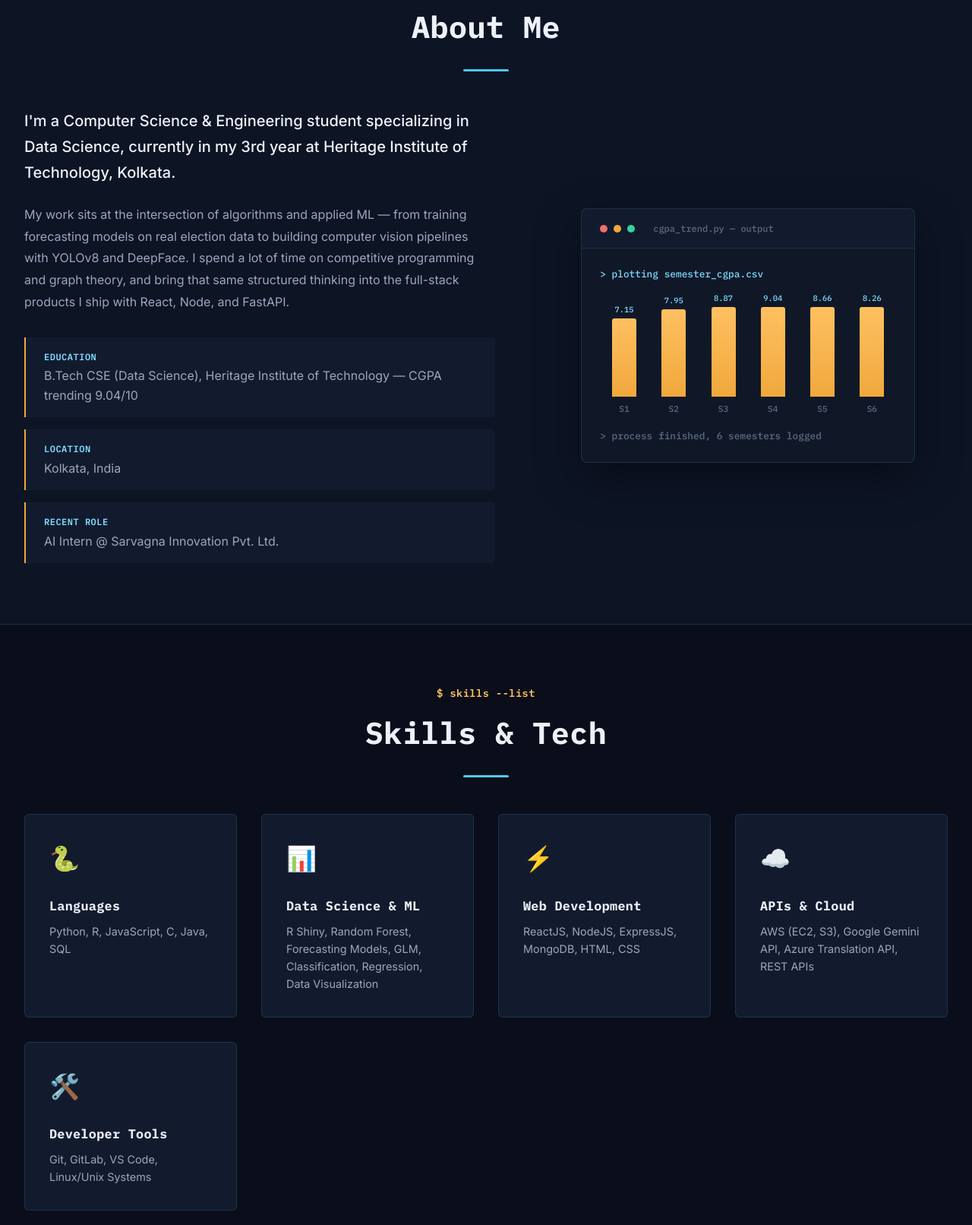
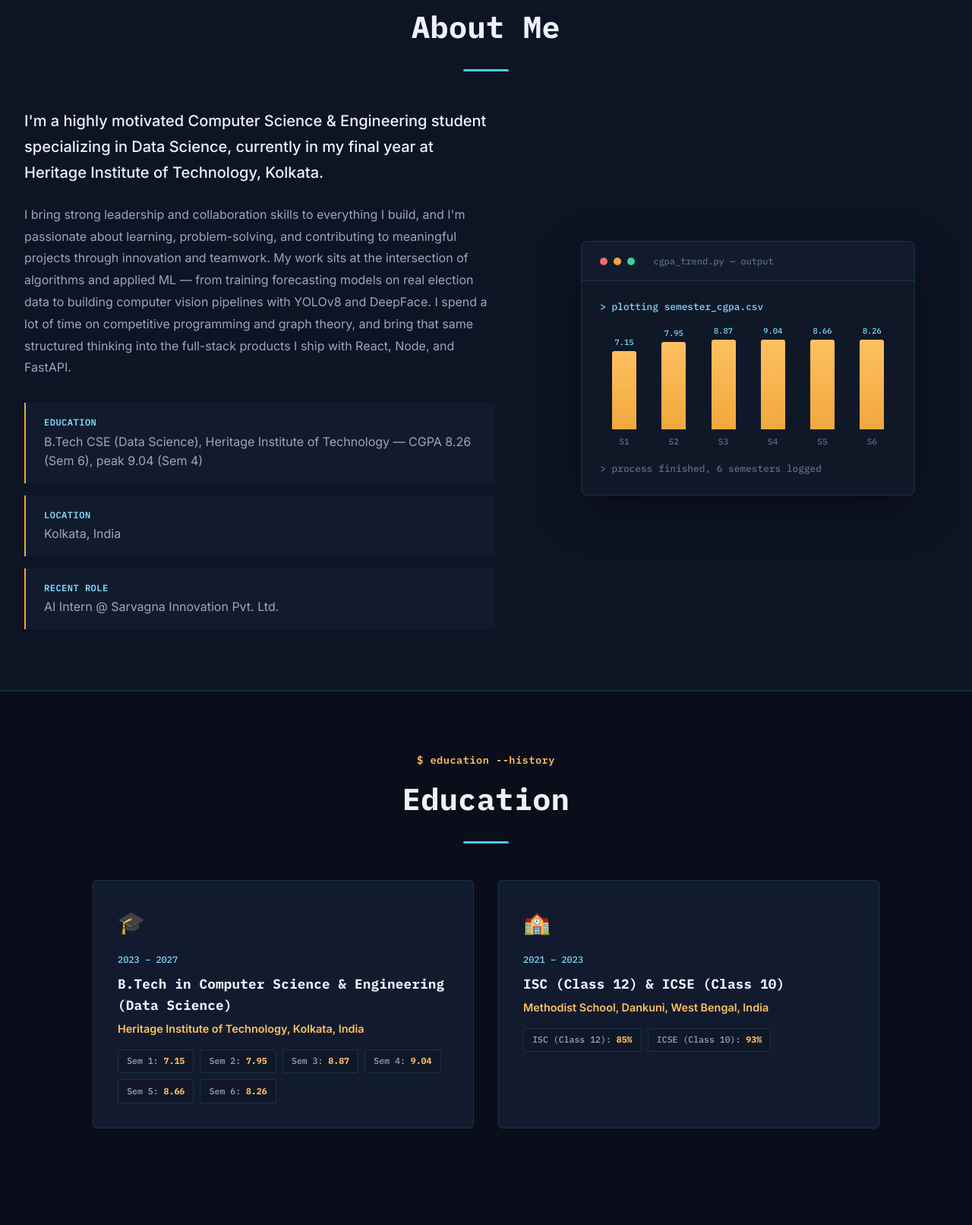
Before and after one commit to amar2512003/AmarSinha, a website: page index.html in a window 1280 px wide. Shown: the part 908-2520 px from the top of the page at 76% size. Drawn offline with Linux system fonts and the light colour scheme.

Commit message:
education part  added for deployment

```diff
--- a/index.html
+++ b/index.html
@@ -16,6 +16,7 @@
             <a href="#home" class="logo">AS<span class="logo-dot">.</span></a>
             <ul class="nav-links">
                 <li><a href="#about">About</a></li>
+                <li><a href="#education">Education</a></li>
                 <li><a href="#skills">Skills</a></li>
                 <li><a href="#projects">Projects</a></li>
                 <li><a href="#experience">Experience</a></li>
@@ -82,20 +83,24 @@
         <div class="about-content">
             <div class="about-text">
                 <p class="about-intro">
-                    I'm a Computer Science &amp; Engineering student specializing in Data Science,
-                    currently in my 3rd year at Heritage Institute of Technology, Kolkata.
+                    I'm a highly motivated Computer Science &amp; Engineering student specializing
+                    in Data Science, currently in my final year at Heritage Institute of
+                    Technology, Kolkata.
                 </p>
                 <p class="about-details">
-                    My work sits at the intersection of algorithms and applied ML — from
-                    training forecasting models on real election data to building computer
-                    vision pipelines with YOLOv8 and DeepFace. I spend a lot of time on
-                    competitive programming and graph theory, and bring that same structured
-                    thinking into the full-stack products I ship with React, Node, and FastAPI.
+                    I bring strong leadership and collaboration skills to everything I build,
+                    and I'm passionate about learning, problem-solving, and contributing to
+                    meaningful projects through innovation and teamwork. My work sits at the
+                    intersection of algorithms and applied ML — from training forecasting
+                    models on real election data to building computer vision pipelines with
+                    YOLOv8 and DeepFace. I spend a lot of time on competitive programming and
+                    graph theory, and bring that same structured thinking into the full-stack
+                    products I ship with React, Node, and FastAPI.
                 </p>
                 <div class="about-quick">
                     <div class="quick-item">
                         <span class="quick-label">Education</span>
-                        <span class="quick-value">B.Tech CSE (Data Science), Heritage Institute of Technology &mdash; CGPA trending 9.04/10</span>
+                        <span class="quick-value">B.Tech CSE (Data Science), Heritage Institute of Technology &mdash; CGPA 8.26 (Sem 6), peak 9.04 (Sem 4)</span>
                     </div>
                     <div class="quick-item">
                         <span class="quick-label">Location</span>
@@ -150,6 +155,40 @@
         </div>
     </section>
 
+    <section id="education" class="education">
+        <div class="section-header">
+            <p class="section-eyebrow">$ education --history</p>
+            <h2 class="section-title">Education</h2>
+            <div class="section-line"></div>
+        </div>
+        <div class="education-grid">
+            <div class="education-card">
+                <div class="education-icon">&#127891;</div>
+                <span class="education-date">2023 &ndash; 2027</span>
+                <h3 class="education-degree">B.Tech in Computer Science &amp; Engineering (Data Science)</h3>
+                <p class="education-school">Heritage Institute of Technology, Kolkata, India</p>
+                <div class="education-stats">
+                    <span class="edu-stat">Sem 1: <strong>7.15</strong></span>
+                    <span class="edu-stat">Sem 2: <strong>7.95</strong></span>
+                    <span class="edu-stat">Sem 3: <strong>8.87</strong></span>
+                    <span class="edu-stat">Sem 4: <strong>9.04</strong></span>
+                    <span class="edu-stat">Sem 5: <strong>8.66</strong></span>
+                    <span class="edu-stat">Sem 6: <strong>8.26</strong></span>
+                </div>
+            </div>
+            <div class="education-card">
+                <div class="education-icon">&#127979;</div>
+                <span class="education-date">2021 &ndash; 2023</span>
+                <h3 class="education-degree">ISC (Class 12) &amp; ICSE (Class 10)</h3>
+                <p class="education-school">Methodist School, Dankuni, West Bengal, India</p>
+                <div class="education-stats">
+                    <span class="edu-stat">ISC (Class 12): <strong>85%</strong></span>
+                    <span class="edu-stat">ICSE (Class 10): <strong>93%</strong></span>
+                </div>
+            </div>
+        </div>
+    </section>
+
     <section id="skills" class="skills">
         <div class="section-header">
             <p class="section-eyebrow">$ skills --list</p>
@@ -160,12 +199,12 @@
             <div class="skill-card">
                 <div class="skill-icon">&#128013;</div>
                 <h3 class="skill-title">Languages</h3>
-                <p class="skill-desc">Python, R, JavaScript, C, Java, SQL</p>
+                <p class="skill-desc">Python, R, JavaScript (Node.js, React.js), C, Java, SQL</p>
             </div>
             <div class="skill-card">
                 <div class="skill-icon">&#128202;</div>
-                <h3 class="skill-title">Data Science &amp; ML</h3>
-                <p class="skill-desc">R Shiny, Random Forest, Forecasting Models, GLM, Classification, Regression, Data Visualization</p>
+                <h3 class="skill-title">Data Science Tools</h3>
+                <p class="skill-desc">R Shiny, Random Forest, Forecasting Models, Data Visualization, Machine Learning (GLM, Classification, Regression)</p>
             </div>
             <div class="skill-card">
                 <div class="skill-icon">&#9889;</div>
@@ -175,7 +214,7 @@
             <div class="skill-card">
                 <div class="skill-icon">&#9729;&#65039;</div>
                 <h3 class="skill-title">APIs &amp; Cloud</h3>
-                <p class="skill-desc">AWS (EC2, S3), Google Gemini API, Azure Translation API, REST APIs</p>
+                <p class="skill-desc">AWS (EC2, S3), Google Gemini API, Microsoft Azure Translation API, REST APIs</p>
             </div>
             <div class="skill-card">
                 <div class="skill-icon">&#128736;&#65039;</div>
@@ -198,6 +237,7 @@
                         <div class="project-tags">
                             <span class="tag">R</span>
                             <span class="tag">Shiny</span>
+                            <span class="tag">Plotly</span>
                         </div>
                     </div>
                     <span class="project-year">2025</span>
@@ -205,13 +245,16 @@
                 <div class="project-content">
                     <h3 class="project-title">Who Wins 2029</h3>
                     <p class="project-desc">
-                        ML-powered election prediction platform forecasting state-wise Lok Sabha
-                        winners with Random Forest models trained on historical election data.
-                        Interactive Shiny dashboard with GIS-based India maps, seat trends, and
-                        party-wise analytics built on Plotly and GeoJSON.
+                        Built an ML-powered election prediction platform that forecasts
+                        state-wise Lok Sabha winners using Random Forest models trained on
+                        historical election datasets. Designed an interactive Shiny dashboard
+                        featuring GIS-based India maps, prediction visualizations, historical
+                        seat trends, and party-wise analytics using Plotly and GeoJSON.
+                        Implemented dynamic filtering and real-time prediction updates,
+                        letting users explore outcomes across multiple election years.
                     </p>
                     <div class="project-links">
-                        <a href="https://github.com/amar2512003" class="project-link" target="_blank">View on GitHub &rarr;</a>
+                        <a href="https://github.com/amar2512003/WhoWins2029" class="project-link" target="_blank">View on GitHub &rarr;</a>
                     </div>
                 </div>
             </div>
@@ -221,6 +264,7 @@
                         <div class="project-tags">
                             <span class="tag">FastAPI</span>
                             <span class="tag">YOLOv8</span>
+                            <span class="tag">PostgreSQL</span>
                         </div>
                     </div>
                     <span class="project-year">2026</span>
@@ -228,13 +272,17 @@
                 <div class="project-content">
                     <h3 class="project-title">AI Surveillance Platform</h3>
                     <p class="project-desc">
-                        Real-time detection and tracking system using YOLOv8 and ByteTrack, with
-                        restricted-zone intrusion alerts, loitering analysis, and optional
-                        DeepFace recognition. Scalable FastAPI + React stack with PostgreSQL
-                        persistence and Docker-based deployment.
+                        Built an intelligent surveillance system capable of detecting and
+                        tracking individuals in uploaded videos and live camera feeds using
+                        YOLOv8 and ByteTrack. Developed AI modules for restricted-zone
+                        intrusion detection, loitering analysis, and optional DeepFace-based
+                        face recognition, with real-time alerts and dashboard visualization.
+                        Engineered a scalable FastAPI backend and React frontend with
+                        PostgreSQL persistence, JSON fallback storage, and Docker-based local
+                        deployment.
                     </p>
                     <div class="project-links">
-                        <a href="https://github.com/amar2512003" class="project-link" target="_blank">View on GitHub &rarr;</a>
+                        <a href="https://github.com/amar2512003/Smart_Surveillance_System" class="project-link" target="_blank">View on GitHub &rarr;</a>
                     </div>
                 </div>
             </div>
@@ -251,8 +299,9 @@
                 <div class="project-content">
                     <h3 class="project-title">Kolkata Metro Route Planner</h3>
                     <p class="project-desc">
-                        Interactive route planner for visualizing and finding optimal routes
-                        between Kolkata Metro stations, built with the Google Maps API.
+                        Developed an interactive route planner that allows users to visualize
+                        and find optimal routes between Kolkata Metro stations, built with the
+                        Google Maps API.
                     </p>
                     <div class="project-links">
                         <a href="https://github.com/amar2512003" class="project-link" target="_blank">View on GitHub &rarr;</a>
@@ -273,16 +322,17 @@
                 <div class="timeline-marker"></div>
                 <div class="timeline-content">
                     <div class="timeline-top">
-                        <h3 class="timeline-role">AI Intern</h3>
+                        <h3 class="timeline-role">AI Intern &mdash; Artificial Intelligence</h3>
                         <span class="timeline-date">Jul 2025 &ndash; Aug 2025</span>
                     </div>
-                    <p class="timeline-company">Sarvagna Innovation Private Limited</p>
+                    <p class="timeline-company">Sarvagna Innovation Private Limited &middot; 4-Week Online Internship</p>
                     <p class="timeline-desc">
-                        4-week online internship in artificial intelligence, covering neural
-                        networks, generative AI, and conversational agents. Built a CNN model
-                        for image classification with TensorFlow, generated AI music and
-                        multimedia using Boomy, AIVA, and OpenAI APIs, and built an FAQ chatbot
-                        with Google Dialogflow.
+                        Gained practical experience in artificial intelligence, including
+                        neural networks, generative AI, and conversational agents. Developed a
+                        simple CNN model for image classification using TensorFlow. Created
+                        AI-generated music and multimedia content using tools such as Boomy,
+                        AIVA, and OpenAI APIs. Built a basic FAQ chatbot using Google Dialogflow
+                        and explored multimodal AI applications.
                     </p>
                 </div>
             </div>
@@ -293,10 +343,10 @@
                         <h3 class="timeline-role">Intern &mdash; Comprehensive Study of Loyalty Program</h3>
                         <span class="timeline-date">2024</span>
                     </div>
-                    <p class="timeline-company">Indian Oil Corporation Limited (IOCL), Kolkata</p>
+                    <p class="timeline-company">Indian Oil Corporation Limited (IOCL), Kolkata, India</p>
                     <p class="timeline-desc">
-                        Researched loyalty programs across industries and proposed strategies
-                        for improving customer acquisition.
+                        Conducted research on loyalty programs across industries and proposed
+                        strategies for improving customer acquisition.
                     </p>
                 </div>
             </div>
--- a/styles.css
+++ b/styles.css
@@ -546,6 +546,83 @@ section {
     color: var(--text-muted);
 }
 
+/* --- EDUCATION SECTION --- */
+.education {
+    background: var(--bg-primary);
+    border-top: 1px solid var(--border-subtle);
+}
+
+.education-grid {
+    max-width: 1100px;
+    margin: 0 auto;
+    padding: 0 var(--spacing-lg);
+    display: grid;
+    grid-template-columns: repeat(auto-fit, minmax(320px, 1fr));
+    gap: var(--spacing-lg);
+}
+
+.education-card {
+    background: var(--bg-tertiary);
+    border: 1px solid var(--border-subtle);
+    border-radius: 6px;
+    padding: var(--spacing-lg);
+    transition: all var(--transition-normal);
+}
+
+.education-card:hover {
+    transform: translateY(-6px);
+    border-color: var(--cyan);
+    box-shadow: 0 16px 40px rgba(0, 0, 0, 0.4), 0 0 24px var(--cyan-dim);
+}
+
+.education-icon {
+    font-size: 1.8rem;
+    margin-bottom: var(--spacing-sm);
+}
+
+.education-date {
+    display: block;
+    font-family: var(--font-display);
+    font-size: 0.75rem;
+    color: var(--cyan-bright);
+    margin-bottom: var(--spacing-xs);
+}
+
+.education-degree {
+    font-size: 1.1rem;
+    color: var(--text-primary);
+    margin-bottom: 0.3rem;
+    letter-spacing: 0.2px;
+}
+
+.education-school {
+    color: var(--amber-bright);
+    font-weight: 600;
+    font-size: 0.9rem;
+    margin-bottom: var(--spacing-sm);
+}
+
+.education-stats {
+    display: flex;
+    gap: var(--spacing-xs);
+    flex-wrap: wrap;
+    margin-top: var(--spacing-sm);
+}
+
+.edu-stat {
+    background: var(--bg-card);
+    border: 1px solid var(--border-subtle);
+    padding: 0.35rem 0.7rem;
+    border-radius: 4px;
+    font-family: var(--font-display);
+    font-size: 0.72rem;
+    color: var(--text-secondary);
+}
+
+.edu-stat strong {
+    color: var(--amber-bright);
+}
+
 /* --- SKILLS SECTION --- */
 .skills {
     background: var(--bg-primary);
```
Also changed, not shown: 1 other file.
